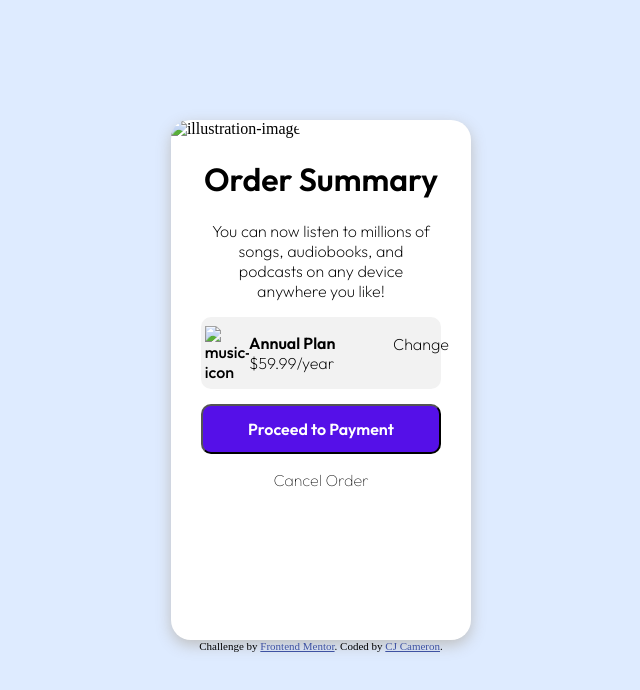
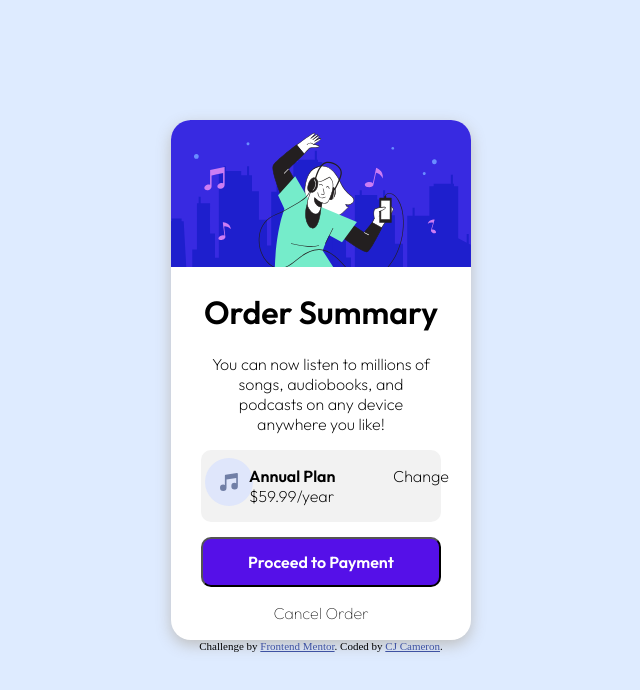
Before and after one commit to CJCameron13/OrderSummary, a plain HTML site: page index.html in a window 1280 px wide. Shown: the whole page, without its empty margins (319-959 px from the left). Drawn offline with Linux system fonts and the light colour scheme.

Commit message:
Update index.html

```diff
--- a/index.html
+++ b/index.html
@@ -4,7 +4,7 @@
   <meta charset="UTF-8">
   <meta name="viewport" content="width=device-width, initial-scale=1.0"> <!-- displays site properly based on user's device -->
 
-  <link rel="icon" type="image/png" sizes="32x32" href="./images/favicon-32x32.png">
+  <link rel="icon" type="image/png" sizes="32x32" href="favicon-32x32.png">
 
   <link rel="stylesheet" href="styles.css">
 
@@ -20,13 +20,13 @@
 </head>
 <body>
 <div id="summary-box">
-  <img id="illustration" src="images/illustration-hero.svg" alt="illustration-image">
+  <img id="illustration" src="illustration-hero.svg" alt="illustration-image">
   <h1 id="header">Order Summary</h1>
   <p id="description">You can now listen to millions of songs, audiobooks, and podcasts on any
   device anywhere you like!</p>
 
   <div id="subscription-box">
-    <img id="music-icon" src="images/icon-music.svg" alt="music-icon">
+    <img id="music-icon" src="icon-music.svg" alt="music-icon">
   <p id="plan-details"><b>Annual Plan</b>
   <br>
   $59.99/year
```
